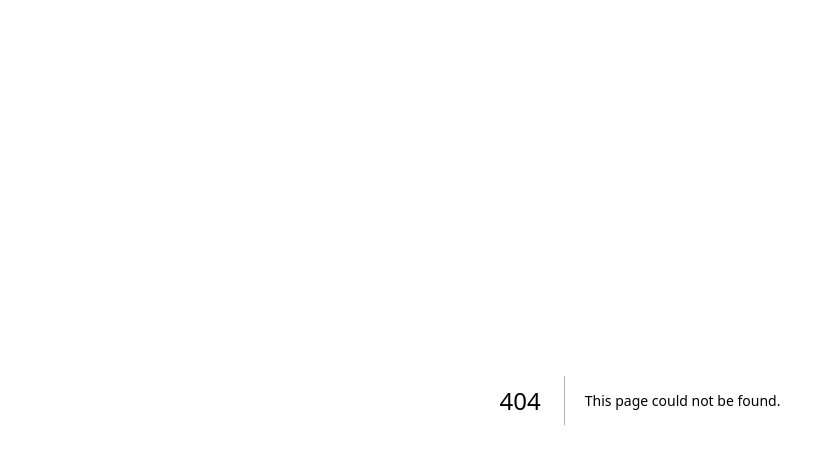
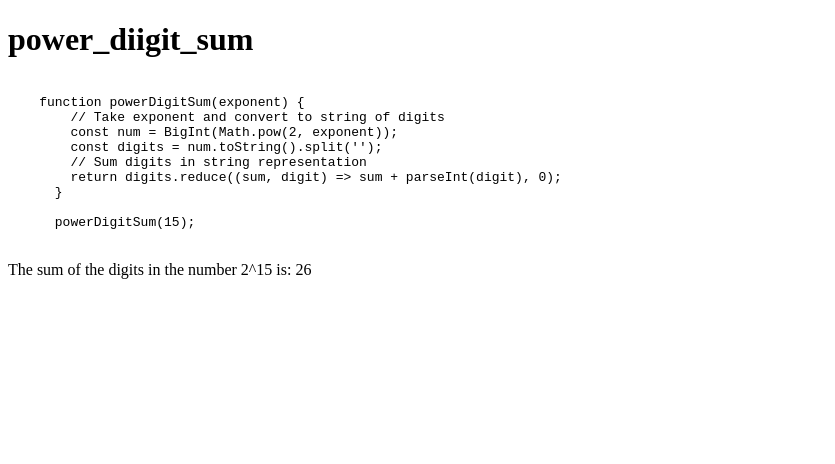
Before and after one commit to ragulpalanisamy/fcc_projects_euler, a Next.js app: page /Pro-1/power_diigit_sum in a window 1280 px wide. Before the commit this address had no page. Shown: the top 464 px of the page, without its empty margins (0-835 px from the left). Built offline with nearby package versions, Linux system fonts and the light colour scheme.

Commit message:
feat: :ambulance: Added the power digit sum

```diff
--- a/src/app/page.js
+++ b/src/app/page.js
@@ -64,6 +64,10 @@ export default function Home() {
       <Link href="/latticePaths">
       lattice Paths
       </Link>
+      <br></br>
+      <Link href="/power_diigit_sum">
+      power diigit sum
+      </Link>
       </>
   )
 }
--- /dev/null
+++ b/src/pages/Pro-1/power_diigit_sum.tsx
@@ -0,0 +1,40 @@
+import React from 'react'
+
+export default function power_diigit_sum() {
+    const codesnippet = `
+    function powerDigitSum(exponent) {
+        // Take exponent and convert to string of digits
+        const num = BigInt(Math.pow(2, exponent));
+        const digits = num.toString().split('');
+        // Sum digits in string representation
+        return digits.reduce((sum, digit) => sum + parseInt(digit), 0);
+      }
+
+      powerDigitSum(15);
+    `;
+
+    function powerDigitSum(exponent) {
+        // Take exponent and convert to string of digits
+        const num = BigInt(Math.pow(2, exponent));
+        const digits = num.toString().split('');
+        // Sum digits in string representation
+        return digits.reduce((sum, digit) => sum + parseInt(digit), 0);
+    }
+
+    powerDigitSum(15);
+    return (
+        <div>
+            <h1>
+                power_diigit_sum
+            </h1>
+            <pre>
+                <code>
+                    {codesnippet}
+                </code>
+            </pre>
+            <p>
+                The sum of the digits in the number 2^15 is: {powerDigitSum(15)}
+            </p>
+        </div>
+    )
+}
```
